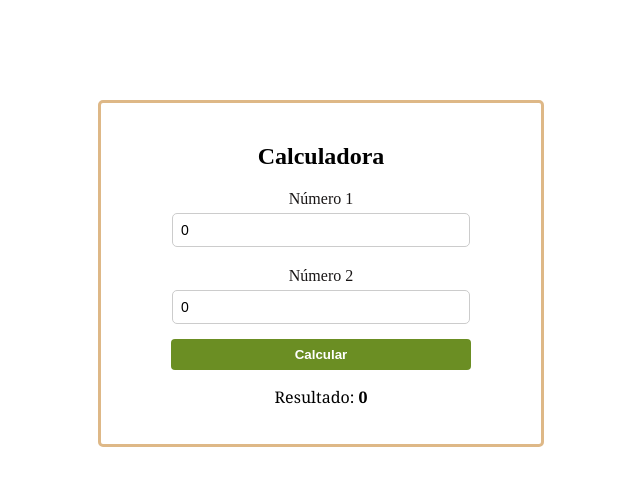
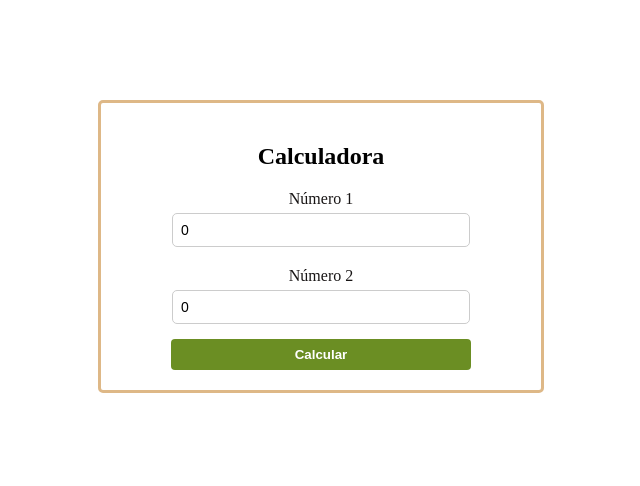
Before and after one commit to Fabio815/Conceitos-Angular, an Angular app: page / in a window 1280 px wide. Shown: the top 486 px of the page, without its empty margins (319-959 px from the left). Built offline with nearby package versions, Linux system fonts and the light colour scheme.

Commit message:
Aprendendo a usar if

```diff
--- a/src/app/calculadora/calculadora.component.html
+++ b/src/app/calculadora/calculadora.component.html
@@ -1,6 +1,6 @@
 <div class="container">
     <div class="form-box">
-        <form #frm="ngForm">
+        <form #frm="ngForm" (ngSubmit)="somaNumeros()">
             <h2>Calculadora</h2>
 
             <label for="numero1">Número 1</label>
@@ -9,11 +9,20 @@
             <label for="numero2">Número 2</label>
             <input type="number" name="numero2" id="numero2" [(ngModel)]="numero2">
 
-            <button type="button" (click)="somaNumeros()">Calcular</button>
+            <button type="submit">Calcular</button>
+            <!--
+                @if (resultado) {
+                    <div class="resultado">
+                        <p>Resultado: <span id="resultado">{{ resultado }}</span></p>
+                    </div>
+                } @else {
+                    <p>batata</p>
+                }
+            -->
 
-            <div class="resultado">
+            <div class="resultado" *ngIf="resultado">
                 <p>Resultado: <span id="resultado">{{ resultado }}</span></p>
-                </div>
+            </div>
         </form>
     </div>
 </div>
--- a/src/app/calculadora/calculadora.component.ts
+++ b/src/app/calculadora/calculadora.component.ts
@@ -1,9 +1,10 @@
+import { CommonModule } from '@angular/common';
 import { Component } from '@angular/core';
 import { FormsModule } from '@angular/forms';
 
 @Component({
   selector: 'app-calculadora',
-  imports: [FormsModule],
+  imports: [FormsModule, CommonModule],
   templateUrl: './calculadora.component.html',
   styleUrl: './calculadora.component.scss'
 })
```
